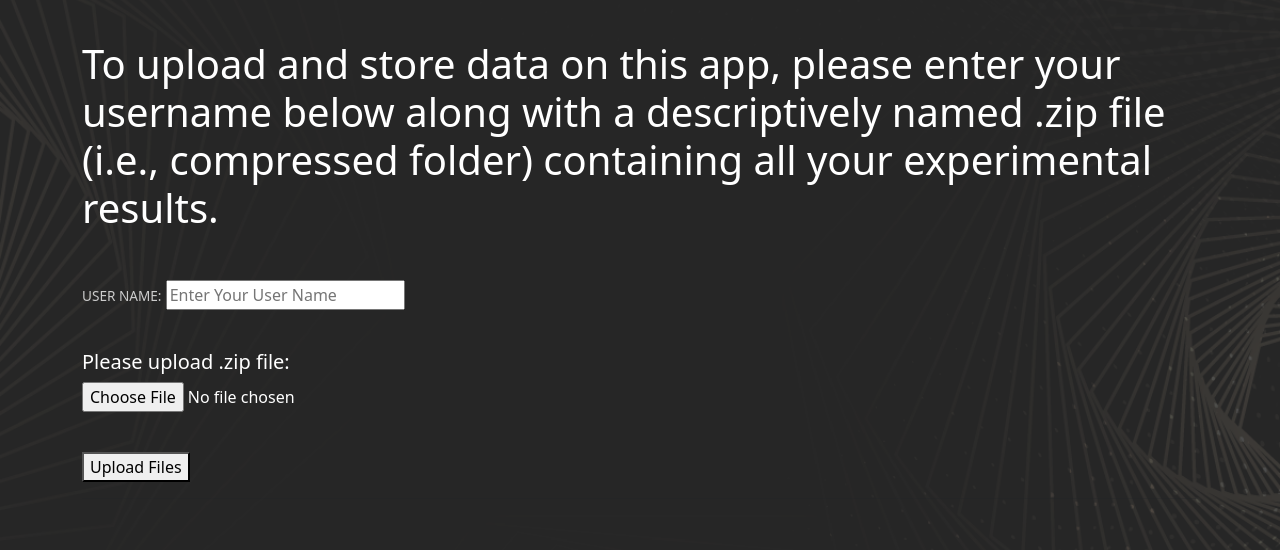
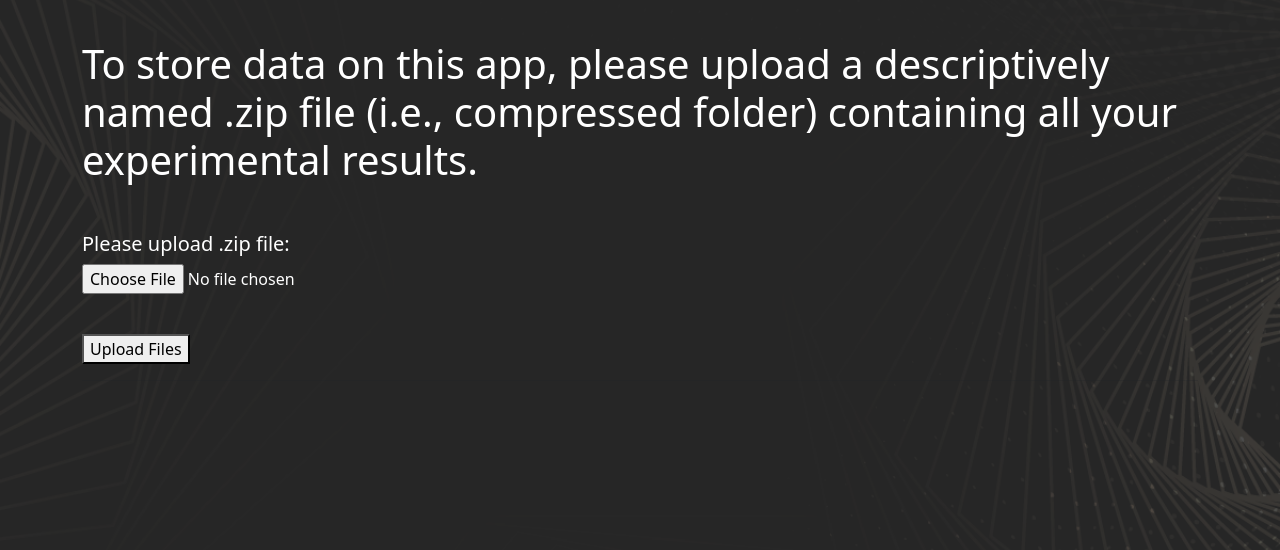
Before and after one commit to compbiocore/NMR-WebApp, a Django app: page /upload/ in a window 1280 px wide. Shown: the part 180-730 px from the top of the page. Run offline with Django 3.2, Linux system fonts and the light colour scheme; the visitor is signed in with stand-in values (Sample User, id 1); some libraries are stand-ins or nearby versions.

Commit message:
latest updates

```diff
--- a/app/nmrapp/users/templates/users/retrieve.html
+++ b/app/nmrapp/users/templates/users/retrieve.html
@@ -8,7 +8,7 @@
         <h1>This page is for when you want to retrieve data that you have already stored in the application's database.
         </h1>
         <br>
-        <h5 style="color:white;">NOTE: If you forgot the file name for the data that you've stored and wish to retrieve,
+        <h5 style="color:white;">Note: If you forgot the file name for the data that you've stored and wish to retrieve,
             please visit the <a href="{% url 'profile' %}">profile</a> page of this website.
         </h5>
         <p>&nbsp;</p>
--- a/app/nmrapp/users/templates/users/upload.html
+++ b/app/nmrapp/users/templates/users/upload.html
@@ -5,16 +5,15 @@
 {% block content %}
     <div class="container">
         <p>&nbsp;</p>
-        <h1>To upload and store data on this app, please enter your username below
-            along with a descriptively named .zip file (i.e., compressed folder) containing all your experimental results.
+        <h1>To store data on this app, please upload a descriptively named .zip file (i.e., compressed folder) containing all your experimental results.
         </h1>
         <p>&nbsp;</p>
         <form method="POST" enctype="multipart/form-data">
             {% csrf_token %}
-        <label for="username">User name:</label>
+        <!--<label for="username">User name:</label>
         <input id="username" type="text" placeholder="Enter Your User Name" name="user_name" required/>
         <p>&nbsp;</p>
-        <!-- <label for="firstname">First name:</label>
+        <label for="firstname">First name:</label>
         <input id="firstname" type="text" placeholder="Enter Your First Name" name="first_name" required/>
         <p>&nbsp;</p>
         <label for="lastname">Last name:</label>
--- a/app/nmrapp/users/views.py
+++ b/app/nmrapp/users/views.py
@@ -16,6 +16,7 @@ from wsgiref.util import FileWrapper
 import mimetypes
 from django.utils.encoding import smart_str
 from django.contrib.messages import get_messages
+from pathlib import Path
 
 # Navigates user to home page
 def home(request):
@@ -81,9 +82,9 @@ def analysis(request):
 # Handles file uploads
 @login_required()
 def Insertrecord(request):
-    if request.method=='POST' and request.POST.get('user_name') and request.FILES['file_upload']:
+    if request.method=='POST' and request.FILES['file_upload']:
         saverecord=StorageInsert()
-        saverecord.user_name=request.POST.get('user_name')
+        saverecord.user_name=request.user.username
         #saverecord.first_name=request.POST.get('first_name')
         #saverecord.last_name=request.POST.get('last_name')
         saverecord.folder=request.FILES['file_upload']
@@ -114,9 +115,10 @@ def download_file(request):
 # Serve users their stored data
 @login_required()
 def serve_file(request):
-    if request.method=='POST' and request.POST.get('filename'):
+    if request.method=='POST' and request.POST.get('user_name') and request.POST.get('filename'):
+        userN=request.POST.get('user_name')
         file_to_retrieve=request.POST.get('filename')
-        dirUpload = f"/app/myusers/{request.user.username}/user_uploaded/"
+        dirUpload = f"/app/myusers/{userN}/user_uploaded/"
         if os.path.isfile(dirUpload + file_to_retrieve):
             file_path = dirUpload + file_to_retrieve
             file_wrapper = FileWrapper(open(file_path,'rb'))
@@ -129,7 +131,7 @@ def serve_file(request):
             #return FileResponse(zip_file)
             return response
         else:
-            messages.error(request, 'File Does Not Exist!')
+            messages.error(request, 'File Does Not Exist! Please check both the username and file name you entered.')
             return render(request, 'users/retrieve.html')
     return render(request, 'users/retrieve.html')
 
```
Also changed, not shown: app/nmrapp/nmrapp.db.sqlite3, 5 other files.
